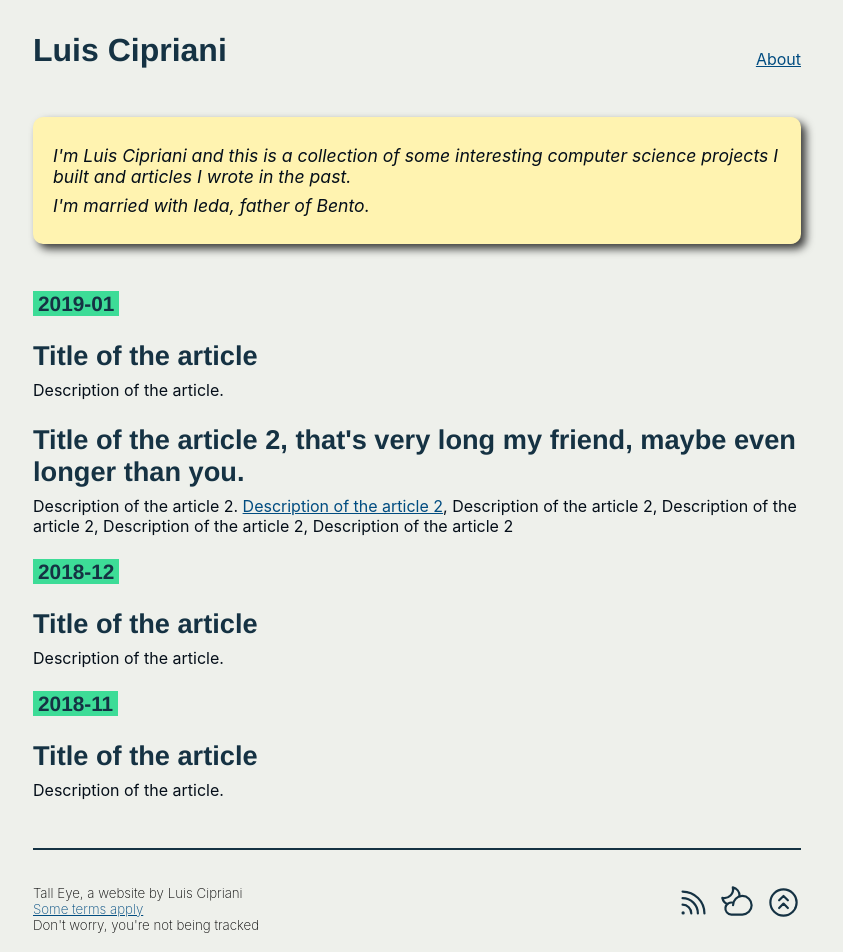
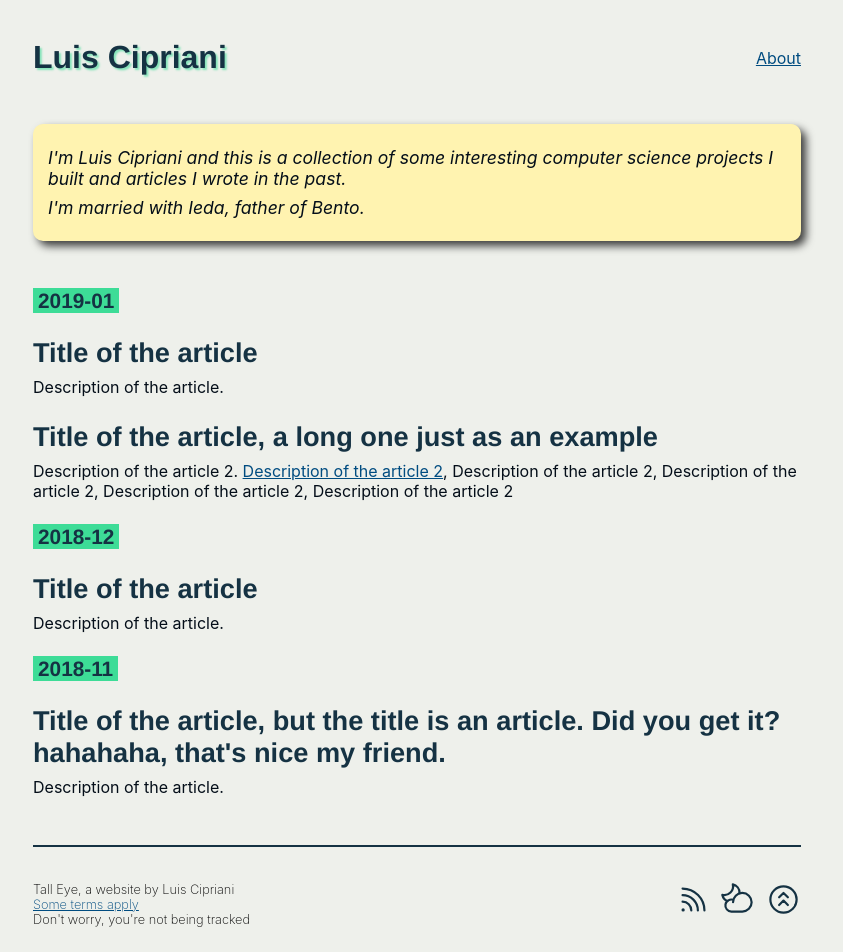
Before and after one commit to lfcipriani/www.talleye.com, a Next.js app: page / in a window 1280 px wide. Shown: the top 952 px of the page, without its empty margins (223-1066 px from the left). Built offline with nearby package versions, Linux system fonts and the light colour scheme.

Commit message:
link styles on all home elements

```diff
--- a/components/siteFooter.js
+++ b/components/siteFooter.js
@@ -20,12 +20,16 @@ export default function SiteHeader() {
 
         <div className="footerRight">
           <p>
+            <a href="#" className="iconLink">
+              <span className="visually-hidden">RSS feed</span>
               <svg
                 xmlns="http://www.w3.org/2000/svg"
                 width="35"
                 height="35"
                 viewBox="0 0 256 256"
                 className="svgIcon"
+                ariaHidden="true"
+                focusable="false"
               >
                 <rect width="256" height="256" fill="none"></rect>
                 <path
@@ -57,7 +61,10 @@ export default function SiteHeader() {
                 ></path>
                 <circle cx="52" cy="204" r="12" className="fill"></circle>
               </svg>
+            </a>
 
+            <a href="#" className="iconLink">
+              <span className="visually-hidden">Toggle interface theme</span>
               <svg
                 xmlns="http://www.w3.org/2000/svg"
                 width="35"
@@ -65,6 +72,8 @@ export default function SiteHeader() {
                 fill="#284B63"
                 viewBox="0 0 256 256"
                 className="svgIcon"
+                ariaHidden="true"
+                focusable="false"
               >
                 <rect width="256" height="256" fill="none"></rect>
                 <path
@@ -86,7 +95,9 @@ export default function SiteHeader() {
                   className="stroke"
                 ></path>
               </svg>
-
+            </a>
+            <a href="#" className="iconLink">
+              <span className="visually-hidden">Scroll to the top of the page</span>
               <svg
                 xmlns="http://www.w3.org/2000/svg"
                 width="35"
@@ -94,6 +105,8 @@ export default function SiteHeader() {
                 fill="#0e1007"
                 viewBox="0 0 256 256"
                 className="svgIcon"
+                ariaHidden="true"
+                focusable="false"
               >
                 <rect width="256" height="256" fill="none"></rect>
                 <circle
@@ -126,6 +139,7 @@ export default function SiteHeader() {
                   className="stroke"
                 ></polyline>
               </svg>
+            </a>
           </p>
         </div>
       </footer>
@@ -143,10 +157,10 @@ export default function SiteHeader() {
           p {
             margin: 3px 0;
             font-weight: 200;
-            font-size: smaller;
+            font-size: 0.8rem;
             color: var(--color-high-contrast);
           }
-          .svgIcon + .svgIcon {
+          .iconLink + .iconLink {
             margin-left: 10px;
           }
           .stroke {
--- a/components/siteHeader.js
+++ b/components/siteHeader.js
@@ -2,7 +2,9 @@ export default function SiteHeader() {
   return (
     <>
       <header>
-        <h1>Luis Cipriani</h1>
+        <a href="#" className="title">
+          <h1>Luis Cipriani</h1>
+        </a>
         <nav>
           <ul>
             <li>
@@ -21,11 +23,29 @@ export default function SiteHeader() {
             justify-content: space-between;
             align-items: flex-end;
           }
-          h1 {
+          a.title,
+          a.title:visited {
+            color: var(--color-text-link);
+            text-decoration: none;
+          }
+          a.title:hover,
+          a.title:focus,
+          a.title:active {
+            color: var(--color-text-hover);
+            text-decoration: none;
+          }
+          a.title:hover h1 {
+            text-shadow: 4px 4px 4px rgba(61, 220, 151, 0.8);
+          }
+          .title h1 {
             margin: 0 2rem 0 0;
+            text-shadow: 2px 2px 2px rgba(61, 220, 151, 0.6);
+            font-size: 2rem;
           }
+
           nav {
             margin-top: 1rem;
+            margin-bottom: 0.5rem;
           }
           ul {
             list-style: none;
--- a/pages/index.js
+++ b/pages/index.js
@@ -16,13 +16,15 @@ export default function Home() {
           <h2 className={styles.month}>2019-01</h2>
           <ul>
             <li>
-              <h3 className={styles.articleTitle}>Title of the article</h3>
+              <a href="#" className={styles.articleTitle}>
+                <h3>Title of the article</h3>
+              </a>
               <p className={styles.articleDescription}>Description of the article.</p>
             </li>
             <li>
-              <h3 className={styles.articleTitle}>
-                Title of the article 2, that's very long my friend, maybe even longer than you.
-              </h3>
+              <a href="#" className={styles.articleTitle}>
+                <h3>Title of the article, a long one just as an example</h3>
+              </a>
               <p className={styles.articleDescription}>
                 Description of the article 2. <a href="#">Description of the article 2</a>,
                 Description of the article 2, Description of the article 2, Description of the
@@ -35,7 +37,9 @@ export default function Home() {
           <h2 className={styles.month}>2018-12</h2>
           <ul>
             <li>
-              <h3 className={styles.articleTitle}>Title of the article</h3>
+              <a href="#" className={styles.articleTitle}>
+                <h3>Title of the article</h3>
+              </a>
               <p className={styles.articleDescription}>Description of the article.</p>
             </li>
           </ul>
@@ -44,7 +48,12 @@ export default function Home() {
           <h2 className={styles.month}>2018-11</h2>
           <ul>
             <li>
-              <h3 className={styles.articleTitle}>Title of the article</h3>
+              <a href="#" className={styles.articleTitle}>
+                <h3>
+                  Title of the article, but the title is an article. Did you get it? hahahaha,
+                  that's nice my friend.
+                </h3>
+              </a>
               <p className={styles.articleDescription}>Description of the article.</p>
             </li>
           </ul>
--- a/styles/Home.module.css
+++ b/styles/Home.module.css
@@ -20,9 +20,21 @@
   padding: 1px 5px;
   font-size: 1.3rem;
 }
-.articleTitle {
+a.articleTitle,
+a.articleTitle:visited {
+  color: var(--color-text-link);
+  text-decoration: none;
+}
+a.articleTitle:hover,
+a.articleTitle:focus,
+a.articleTitle:active {
+  color: var(--color-text-hover);
+  text-decoration: underline;
+}
+.articleTitle h3 {
   font-size: 1.7rem;
   margin: 0.5rem 0;
+  display: inline;
 }
 .articleDescription {
   font-size: 1rem;
--- a/styles/globals.css
+++ b/styles/globals.css
@@ -9,8 +9,6 @@
   --color-text-hover: #0067ac;
   --color-text-highlight: #3ddc97;
   --color-high-contrast: #000;
-
-  /* Sizes */
 
   /* Fonts */
   --font-family-heading: Lora, Helvetica Neue, sans-serif;
@@ -57,23 +55,20 @@ h6 {
 a,
 a:visited {
   color: var(--color-text-link);
-  text-decoration: underline;
 }
 a:hover,
 a:focus,
 a:active {
   color: var(--color-text-hover);
-  text-decoration: underline;
 }
 
 /* My styles */
 .code {
   font-family: var(--font-family-code);
 }
-
 .callout {
   margin: 1rem 0;
-  padding: 20px 20px;
+  padding: 15px 15px;
   background-color: var(--color-bg-secondary);
   border: 0px none;
   border-radius: 10px;
@@ -83,3 +78,14 @@ a:active {
   -webkit-box-shadow: 5px 5px 9px 0px rgba(0, 0, 0, 0.75);
   -moz-box-shadow: 5px 5px 9px 0px rgba(0, 0, 0, 0.75);
 }
+.visually-hidden {
+  border: 0;
+  clip: rect(0 0 0 0);
+  height: 1px;
+  margin: -1px;
+  overflow: hidden;
+  padding: 0;
+  position: absolute;
+  white-space: nowrap;
+  width: 1px;
+}
```
Lines whose indentation alone changed are shown as unchanged.
